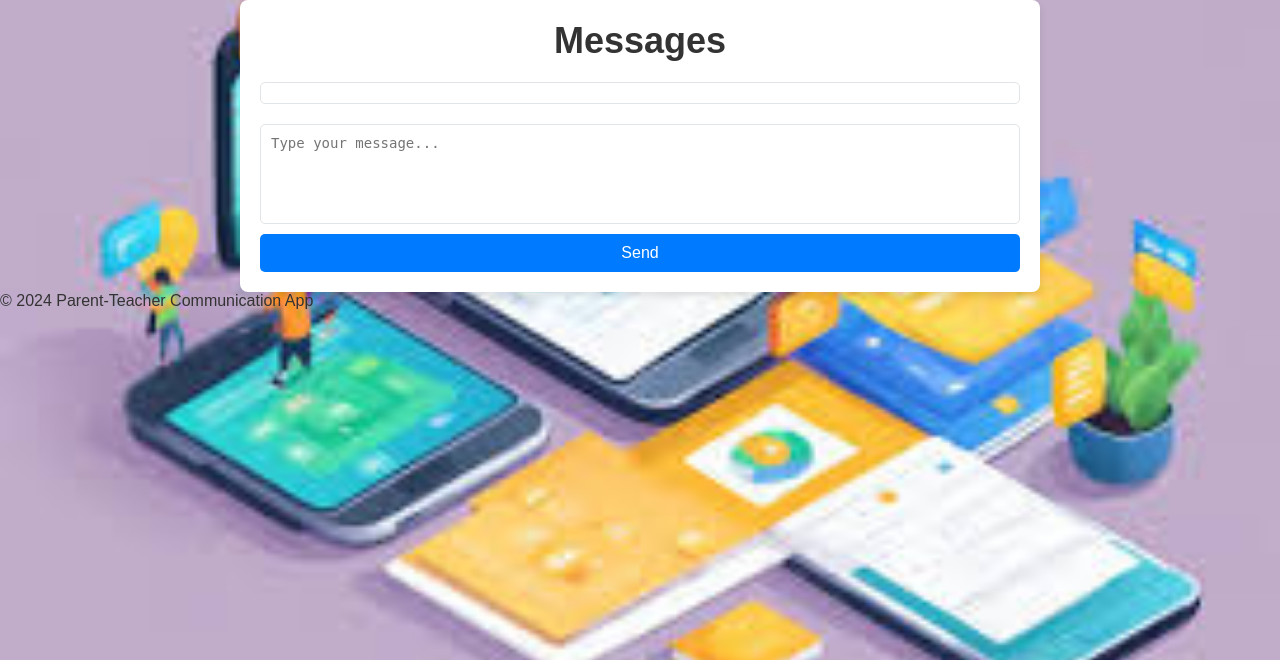
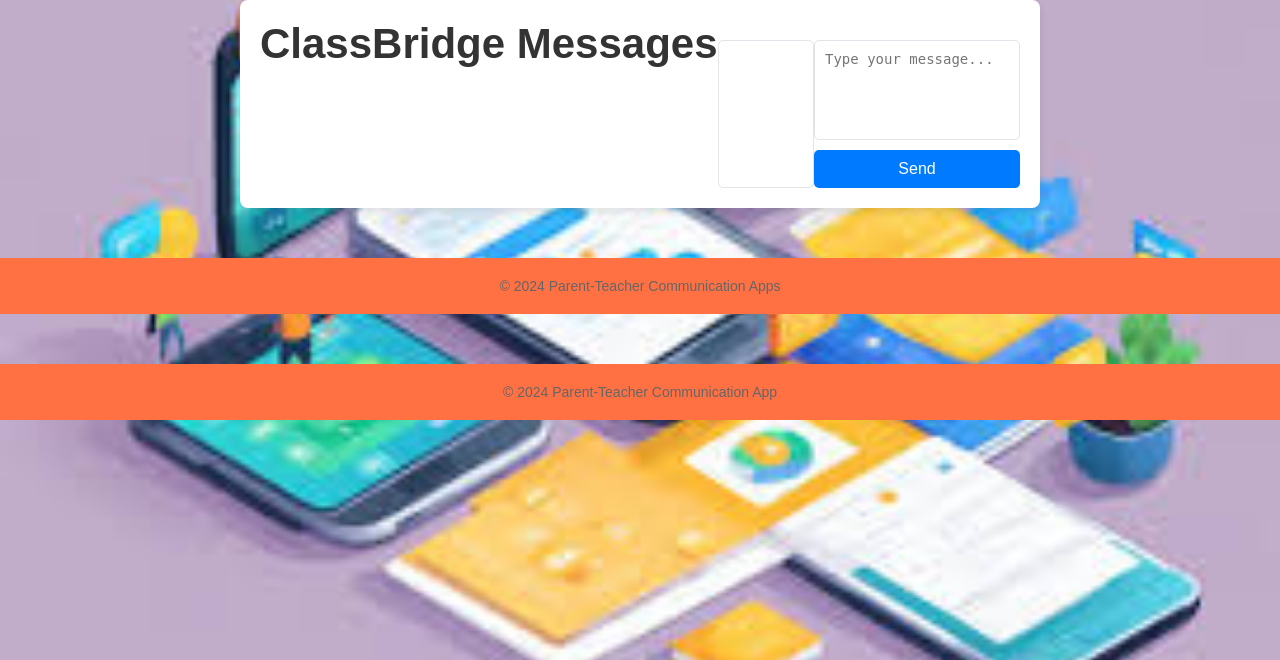
Before and after one commit to hola-barnny/PLP-Final-Project, a Flask app: page /messaging in a window 1280 px wide. Shown: the part 86-746 px from the top of the page. Run offline with Flask 3, Linux system fonts and the light colour scheme.

Commit message:
updated Code

```diff
--- a/frontend/static/css/style.css
+++ b/frontend/static/css/style.css
@@ -248,11 +248,15 @@ header p {
     background-color: #fff;
     border-radius: 8px;
     box-shadow: 0 4px 8px rgba(0, 0, 0, 0.1);
+    display: flex;
+    justify-content: space-between;
 }
 
 .messaging-container h1 {
     text-align: center;
     color: #333;
+    font-weight: bold;
+    font-size: 42px; /* Bigger and bolder */
 }
 
 .message-box {
@@ -262,6 +266,7 @@ header p {
     overflow-y: auto;
     border: 1px solid #e1e4e8;
     border-radius: 5px;
+    flex: 1;
 }
 
 .message {
@@ -287,6 +292,7 @@ header p {
     margin-top: 20px;
     display: flex;
     flex-direction: column;
+    flex: 1;
 }
 
 #message-form textarea {
@@ -312,6 +318,29 @@ header p {
 
 #message-form button:hover {
     background-color: #0056b3;
+}
+
+/* Footer */
+footer {
+    text-align: center;
+    font-size: 14px;
+    margin-top: 50px;
+    color: #666;
+    padding: 20px;
+    background-color: #FF7043;
+}
+
+footer p {
+    margin: 0;
+}
+
+footer a {
+    color: white;
+    text-decoration: none;
+}
+
+footer a:hover {
+    text-decoration: underline;
 }
 
 /* Schedule Page Styling */
@@ -404,5 +433,6 @@ header p {
 
     .messaging-container {
         width: 90%;
+        flex-direction: column;
     }
 }
--- a/frontend/templates/messaging.html
+++ b/frontend/templates/messaging.html
@@ -1,9 +1,8 @@
-<!-- templates/messaging.html -->
 {% extends 'base.html' %}
 
 {% block content %}
 <div class="messaging-container">
-    <h1>Messages</h1>
+    <h1 class="classbridge">ClassBridge Messages</h1>
     <div class="message-box">
         {% for message in messages %}
         <div class="message">
@@ -18,4 +17,8 @@
         <button type="submit">Send</button>
     </form>
 </div>
+
+<footer>
+    <p>© 2024 Parent-Teacher Communication Apps</p>
+</footer>
 {% endblock %}
```
Also changed, not shown: frontend/templates/login.html (line endings or trailing spaces).
